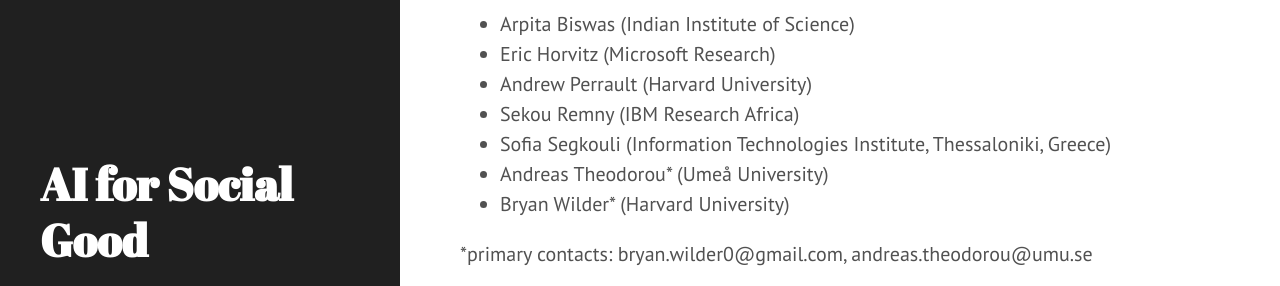
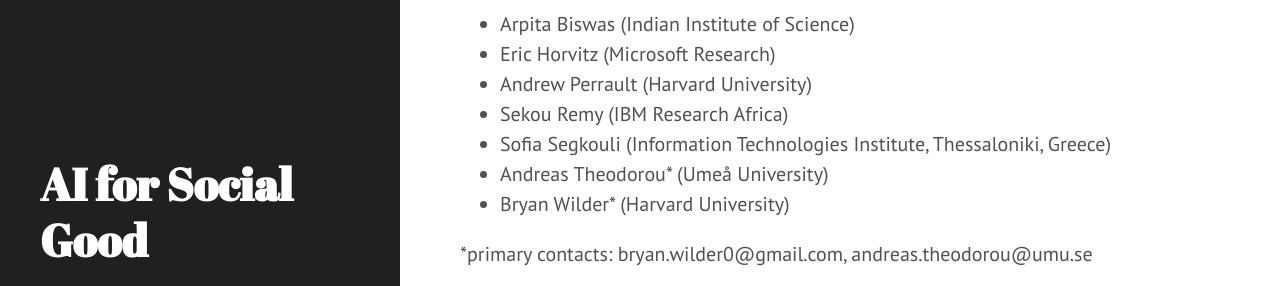
Before and after one commit to slremy/aiforpublichealth.github.io, a Jekyll site: the page built from organizers.md, in a window 1280 px wide. Shown: the part 189-475 px from the top of the page. Built offline with Jekyll 4.4.1, drawn with Linux system fonts in a browser that asks for light colours.

Commit message:
Update organizers.md

```diff
--- a/organizers.md
+++ b/organizers.md
@@ -8,7 +8,7 @@ title: Organization
 * Arpita Biswas (Indian Institute of Science)
 * Eric Horvitz (Microsoft Research)
 * Andrew Perrault (Harvard University)
-* Sekou Remny (IBM Research Africa)
+* Sekou Remy (IBM Research Africa)
 * Sofia Segkouli (Information Technologies Institute, Thessaloniki, Greece)
 * Andreas Theodorou* (Umeå University)
 * Bryan Wilder* (Harvard University)
```
